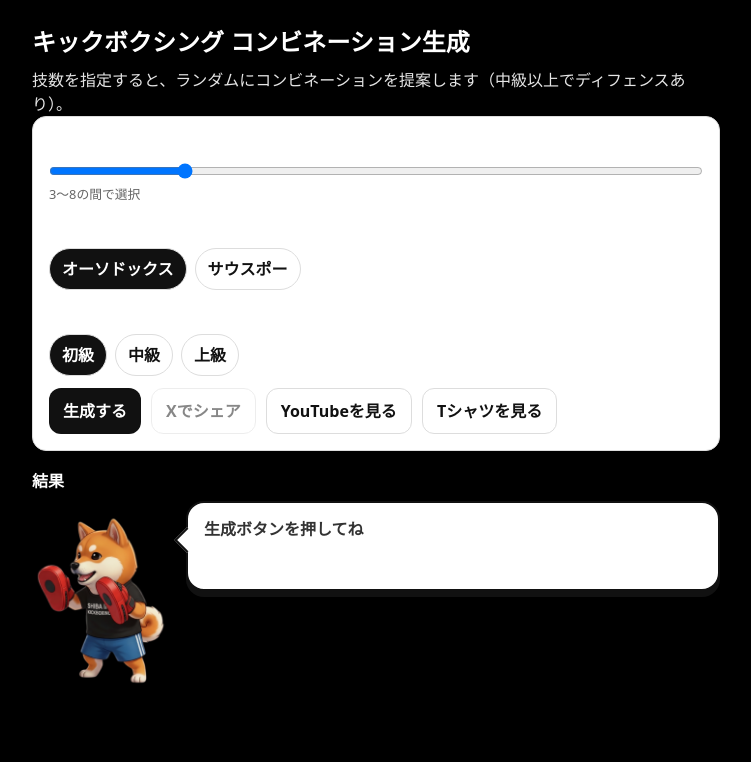
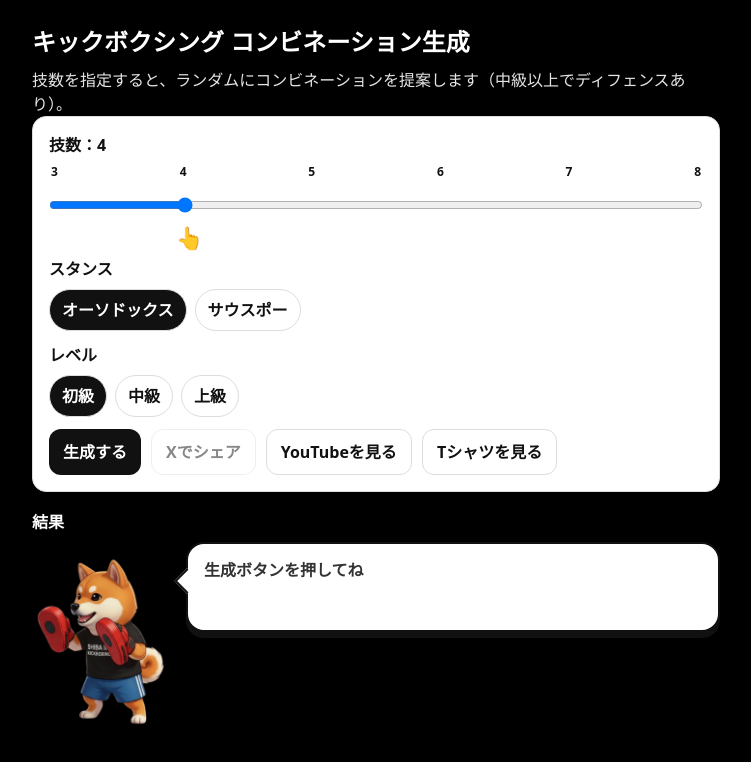
Before and after one commit to fshigeyoshi/kick-combo-generator, a Next.js app: page / in a window 1280 px wide. Shown: the top 762 px of the page, without its empty margins (264-1015 px from the left). Built offline with nearby package versions, Linux system fonts and the light colour scheme.

Commit message:
guide finger reappears after generate

```diff
--- a/app/page.tsx
+++ b/app/page.tsx
@@ -2,15 +2,11 @@
 
 import Image from "next/image";
 import React, { useMemo, useState } from "react";
-import {
-  generateCombo,
-  type Stance,
-  type Level,
-  DEFAULT_RULES,
-} from "../lib/combo";
+import { generateCombo, type Stance, type Level, DEFAULT_RULES } from "../lib/combo";
 
 export default function Page() {
   const [count, setCount] = useState(4);
+  const [showHint, setShowHint] = useState(true);
   const [stance, setStance] = useState<Stance>("orthodox");
   const [level, setLevel] = useState<Level>("beginner");
   const [result, setResult] = useState<string[]>([]);
@@ -25,6 +21,7 @@ export default function Page() {
     rules: DEFAULT_RULES,
   });
   setResult(combo);
+  setShowHint(true); // ← 生成後に👆を復活
 }
 
   const shareText = useMemo(() => {
@@ -48,6 +45,7 @@ export default function Page() {
   }
 
   return (
+    <>
       <main
         style={{
           maxWidth: 720,
@@ -58,9 +56,9 @@ export default function Page() {
         }}
       >
         <h1 style={{ fontSize: 24, fontWeight: 800, marginBottom: 8, color: "#ffffff" }}>
-
           キックボクシング コンビネーション生成
         </h1>
+
         <p style={{ color: "#e5e5e5" }}>
           技数を指定すると、ランダムにコンビネーションを提案します（中級以上でディフェンスあり）。
         </p>
@@ -73,19 +71,74 @@ export default function Page() {
     border: "1px solid #ddd",
     borderRadius: 14,
     background: "#fff",
+
+    // ★ここから追加（保険）
+    color: "#111",
+    WebkitTextFillColor: "#111",
   }}
 >
           <label style={{ display: "grid", gap: 6 }}>
             <span style={{ fontWeight: 700 }}>技数：{count}</span>
+
+          {/* 3〜8の数字（上に表示） */}
+<div
+  style={{
+    display: "flex",
+    justifyContent: "space-between",
+    fontSize: 12,
+    color: "#444",
+    fontWeight: 700,
+    marginBottom: 2,
+    padding: "0 2px",
+    userSelect: "none",
+  }}
+>
+  <span>3</span>
+  <span>4</span>
+  <span>5</span>
+  <span>6</span>
+  <span>7</span>
+  <span>8</span>
+</div>
+
+
+<div style={{ position: "relative", paddingTop: 6 }}>
   <input
     type="range"
     min={3}
     max={8}
     value={count}
     onChange={(e) => setCount(Number(e.target.value))}
+    onMouseDown={() => setShowHint(false)}
+    onTouchStart={() => setShowHint(false)}
+    style={{ width: "100%" }}
   />
-          <small style={{ color: "#666" }}>3〜8の間で選択</small>
+
+{showHint && (
+  <div
+    style={{
+      position: "relative",
+      height: 24,
+      marginTop: 2,
+    }}
+  >
+    <span
+      style={{
+        position: "absolute",
+        left: `${((count - 3) / 5) * 100}%`,
+        transform: "translateX(-50%)",
+        fontSize: 22,
+        animation: "fingerMove 1.2s ease-in-out infinite",
+        pointerEvents: "none",
+      }}
+    >
+      👆
+    </span>
+  </div>
+)}
+</div>
       </label>
+
 
           <div style={{ display: "grid", gap: 8 }}>
             <span style={{ fontWeight: 700 }}>スタンス</span>
@@ -106,21 +159,13 @@ export default function Page() {
           <div style={{ display: "grid", gap: 8 }}>
             <span style={{ fontWeight: 700 }}>レベル</span>
             <div style={{ display: "flex", gap: 8, flexWrap: "wrap" }}>
-            <RadioButton
-              label="初級"
-              checked={level === "beginner"}
-              onClick={() => setLevel("beginner")}
-            />
+              <RadioButton label="初級" checked={level === "beginner"} onClick={() => setLevel("beginner")} />
               <RadioButton
                 label="中級"
                 checked={level === "intermediate"}
                 onClick={() => setLevel("intermediate")}
               />
-            <RadioButton
-              label="上級"
-              checked={level === "advanced"}
-              onClick={() => setLevel("advanced")}
-            />
+              <RadioButton label="上級" checked={level === "advanced"} onClick={() => setLevel("advanced")} />
             </div>
           </div>
 
@@ -152,23 +197,16 @@ export default function Page() {
               YouTubeを見る
             </button>
 
-  <button
-    onClick={() => openLink("https://ayumu.shopselect.net/")}
-    style={secondaryButtonStyle}
-  >
+            <button onClick={() => openLink("https://ayumu.shopselect.net/")} style={secondaryButtonStyle}>
               Tシャツを見る
             </button>
           </div>
-
         </section>
 
         <section style={{ marginTop: 18 }}>
-        <h2 style={{ fontSize: 16, fontWeight: 800, marginBottom: 8 }}>
-          結果
-        </h2>
+          <h2 style={{ fontSize: 16, fontWeight: 800, marginBottom: 8, color: "#fff" }}>結果</h2>
 
           <div style={{ display: "flex", gap: 14, alignItems: "flex-start" }}>
-  {/* 柴犬トレーナー */}
             <div style={{ flex: "0 0 auto" }}>
               <Image
                 src="/shiba-trainer.png"
@@ -185,18 +223,12 @@ export default function Page() {
               />
             </div>
 
-  {/* 吹き出し */}
             <div style={bubbleStyle}>
               <div style={bubbleTailStyle} />
-
               {comboText ? (
-      <div style={{ fontSize: 18, fontWeight: 800, color: "#111", lineHeight: 1.55 }}>
-        {comboText}
-      </div>
+                <div style={{ fontSize: 18, fontWeight: 800, color: "#111", lineHeight: 1.55 }}>{comboText}</div>
               ) : (
-      <div style={{ color: "#333", fontWeight: 700, lineHeight: 1.55 }}>
-        生成ボタンを押してね
-      </div>
+                <div style={{ color: "#333", fontWeight: 700, lineHeight: 1.55 }}>生成ボタンを押してね</div>
               )}
             </div>
           </div>
@@ -212,6 +244,21 @@ export default function Page() {
           )}
         </section>
       </main>
+
+<style jsx global>{`
+@keyframes fingerMove {
+  0% {
+    transform: translateX(-50%) translateY(0);
+  }
+  50% {
+    transform: translateX(-50%) translateX(10px);
+  }
+  100% {
+    transform: translateX(-50%) translateY(0);
+  }
+}
+`}</style>
+    </>
   );
 }
 
@@ -233,7 +280,8 @@ function RadioButton({
         borderRadius: 999,
         padding: "8px 12px",
         background: checked ? "#111" : "#fff",
-        color: checked ? "#fff" : "#111",
+        color: checked ? "#fff" : "#111",          // ←ここが超重要
+        WebkitTextFillColor: checked ? "#fff" : "#111", // ←iOS/一部ブラウザ保険
         fontWeight: 700,
       }}
     >
@@ -241,13 +289,13 @@ function RadioButton({
     </button>
   );
 }
-
 const primaryButtonStyle: React.CSSProperties = {
   border: "none",
   borderRadius: 12,
   padding: "10px 14px",
   background: "#111",
   color: "#fff",
+  WebkitTextFillColor: "#fff", // ←保険
   fontWeight: 800,
   cursor: "pointer",
 };
```
Lines whose indentation alone changed are shown as unchanged.
